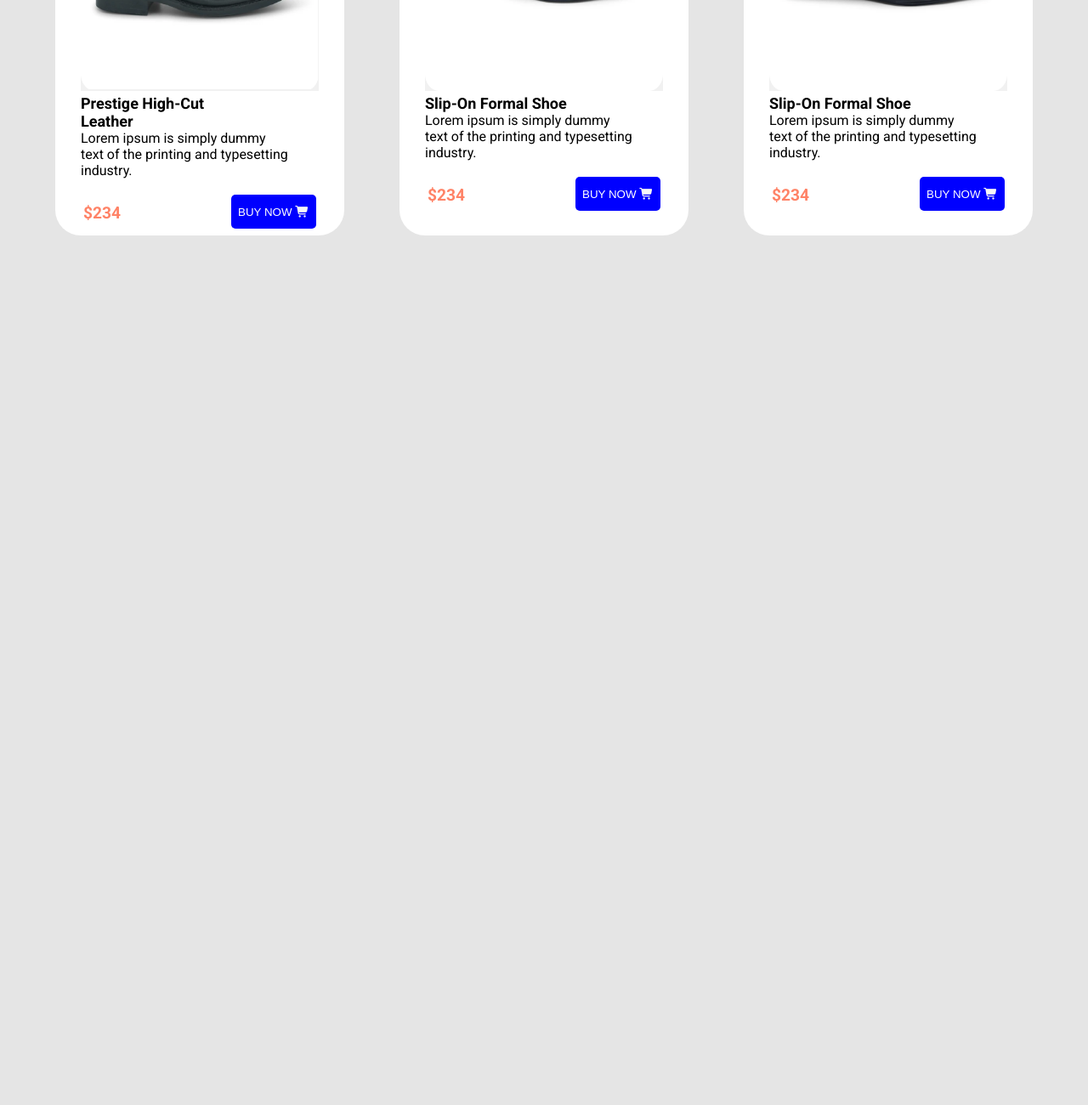
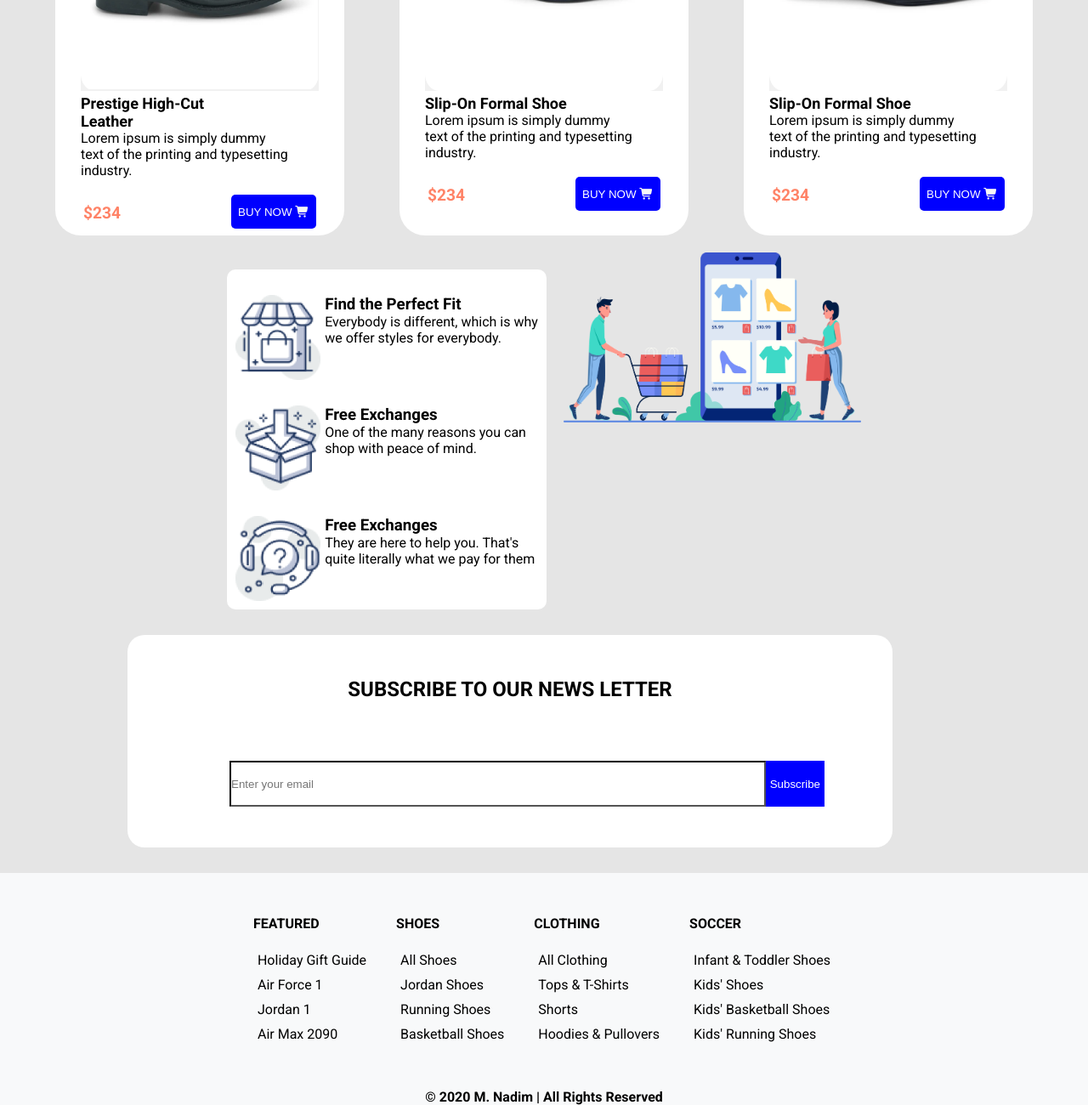
Before and after one commit to Hurainhassan/Nike-Website, a plain HTML site: page index.html in a window 1280 px wide. Shown: the part 1541-2841 px from the top of the page at 85% size. Before the commit the page ends 1818 px from the top, so only its background shows below. Drawn offline with Linux system fonts and the light colour scheme.

Commit message:
complete website

```diff
--- a/index.html
+++ b/index.html
@@ -145,6 +145,89 @@
             </div>
         </div>
     </div>
-    <!-- formal shoe section start -->
+    <!-- formal shoe section end -->
+     <!-- shopping section start -->
+      <div class="shoppingsection">
+        <div class="showinline">
+        <div class="div1">
+            <img src="/pictures/div pic 1.png" alt="">
+            <div class="divflex">
+            <h3>Find the Perfect Fit</h3>
+            <p>Everybody is different, which is why
+                <br> we offer styles for everybody.
+            </p>
+            </div>
+        </div>
+                <div class="div1">
+                    <img src="/pictures/div pic 2.png" alt="">
+                    <div class="divflex">
+                        <h3>Free Exchanges</h3>
+                        <p>One of the many reasons you can
+                            <br>shop with peace of mind.
+                        </p>
+                    </div>
+                </div>
+                        <div class="div1">
+                            <img src="/pictures/div pic 3.png" alt="">
+                            <div class="divflex">
+                                <h3>Free Exchanges</h3>
+                                <p>They are here to help you. That's
+                                    <br> quite literally what we pay for them
+                                </p>
+                            </div>
+                        </div>
+                        </div>
+      <div class="bigimg"><img src="/pictures/shopping picture.png" alt=""></div>
+      </div>
+     <!-- shopping section end -->
+      <!-- subscribe panel start -->
+      <div class="Subscribe">
+      <div class="subscribesection">
+        <h2>SUBSCRIBE TO OUR NEWS LETTER</h2>
+        <div class="input"><input type="text" placeholder="Enter your email"
+        <span><button>Subscribe</button></span>
+        </div>
+     </div>
+    </div>
+    <!-- subscribe panel end  -->
+    <!-- footer section start -->
+    <footer>
+    <div class="lastsection">
+        <div>
+            <h4>FEATURED</h4>
+            <br>
+            <li>Holiday Gift Guide</li>
+            <li>Air Force 1</li>
+            <li>Jordan 1</li>
+            <li>Air Max 2090</li>
+        </div>
+        <div>
+            <h4>SHOES</h4>
+            <br>
+            <li>All Shoes</li>
+            <li>Jordan Shoes</li>
+            <li>Running Shoes</li>
+            <li>Basketball Shoes</li>
+        </div>
+        <div>
+            <h4>CLOTHING</h4>
+            <br>
+            <li>All Clothing</li>
+            <li>Tops & T-Shirts</li>
+            <li>Shorts</li>
+            <li>Hoodies & Pullovers</li>
+        </div>
+        <div>
+            <h4>SOCCER</h4>
+            <br>
+            <li>Infant & Toddler Shoes</li>
+            <li>Kids' Shoes</li>
+            <li>Kids' Basketball Shoes</li>
+            <li>Kids' Running Shoes</li>
+        </div>
+        </div>
+        <div class="lastone"><p>© 2020 M. Nadim | All Rights Reserved</p></div>
+    </footer>
+    <!-- footer section end -->
 </body>
 </html>
--- a/style.css
+++ b/style.css
@@ -130,6 +130,84 @@ border: none;
         font-size: large;
         font-weight: bold;
     }
+    .shoppingsection{
+        display: flex;
+        justify-content: center;
+        padding-top: 20px;
+    }
+    .bigimg img{
+        height: 200px;
+        width: 350px;
+    }
+    .div1{
+        display: flex;
+        margin: 10px;
+        padding-top: 20px;
+    }
+    .div1 img{
+        width: 100px;
+        height: 100px;
+        padding-right: 5px;
+    }
+    .divflex{
+        display: block;
+    }
+    .showinline{
+        display: flex;
+        display: block;
+        justify-content: center;
+        background-color: #fff;
+        border-radius: 10px;
+        margin-right: 20px;
+        margin-top: 20px;
+    }
+    .subscribesection{
+        padding-top: 50px;
+        margin: 30px;
+        margin-left: 150px;
+        width: 900px;
+        height: 200px;
+        background-color: #fff;
+        justify-content: center;
+        text-align: center;
+        border-radius: 20px;
+    }
+    .input{
+        width: 700px;
+        height: 50px;
+        display: flex;
+        margin: 70px;
+        padding-left: 50px;
+    }
+    .input input{
+        height: 100%;
+        width: 100%;
+        border-color: black;
+    }
+    .input button{
+        color: white;
+            background-color: blue;
+                        height: 54px;
+            padding: 5px;
+            border: none;
+    }
+    .lastsection{
+        background-color:#f8f9fa;
+        display: flex;
+        gap: 30px;
+        justify-content: center;
+        /* margin: 20px; */
+        padding: 50px;
+    }
+    .lastsection li{
+        list-style: none;
+        padding: 5px;
+    }
+    .lastone{
+        background-color:#f8f9fa;
+        text-align: center;
+        font-weight: bold;
+    }
     @media (max-width: 480px) {
         header{
             width: 100%;
```
Also changed, not shown: pictures/div pic 1.png (added), pictures/div pic 2.png (added), pictures/div pic 3.png (added), pictures/shopping picture.png (added).
